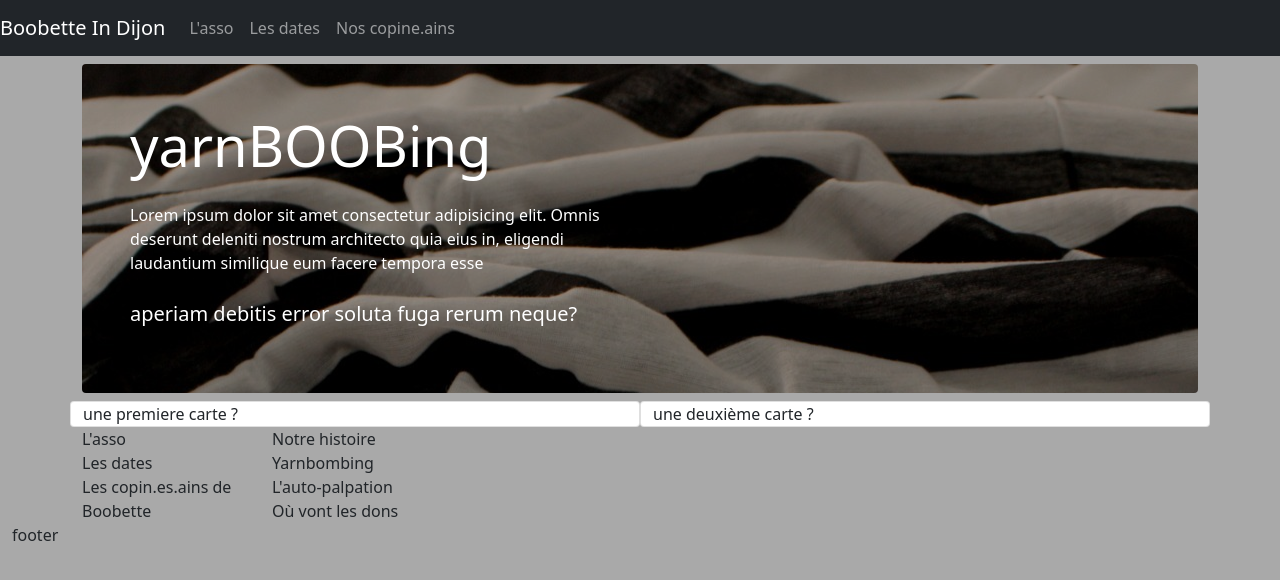
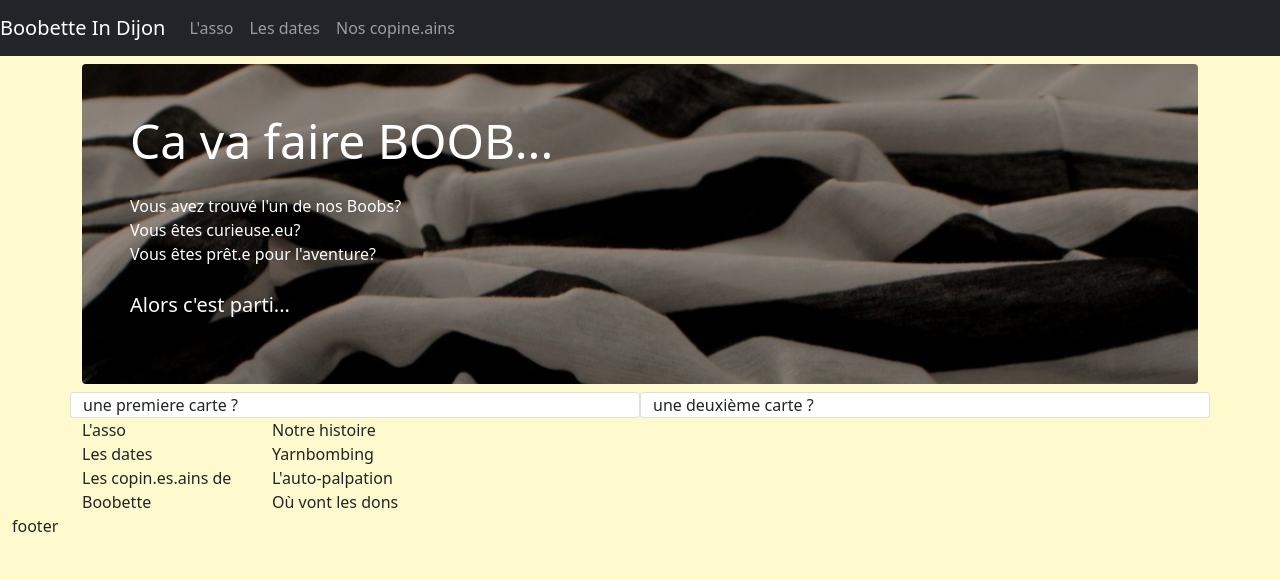
Before and after one commit to ninadala/boobette-in-dijon, a PHP site: page / in a window 1280 px wide. Shown: the top 580 px of the page. Run offline with PHP 8.4, Linux system fonts and the light colour scheme.

Commit message:
quest done

```diff
--- a/index.html
+++ b/index.html
@@ -44,12 +44,12 @@
   <main class="container">
     <div class="p-4 p-md-5 mt-2 mb-2 text-white rounded quest">
       <div class="col-md-6 px-0 rounded">
-        <h1 class="display-4 mt-0">yarnBOOBing</h1>
+        <h1 class="display-5 mt-0">Ca va faire BOOB...</h1>
         <p class="my-4">
-          Lorem ipsum dolor sit amet consectetur adipisicing elit.
-          Omnis deserunt deleniti nostrum architecto quia eius in,
-          eligendi laudantium similique eum facere tempora esse
-          <p class="lead mb-0"> aperiam debitis error soluta fuga rerum neque?</p>
+          Vous avez trouvé l'un de nos Boobs? <br>
+          Vous êtes curieuse.eu? <br>
+          Vous êtes prêt.e pour l'aventure?
+          <p class="lead mb-0">Alors c'est parti...</p>
         </p>
     </div>
 
--- a/style.css
+++ b/style.css
@@ -1,5 +1,5 @@
 body{
-    background-color: darkgrey;
+    background-color:lemonchiffon;
 }
 .quest{
     background-image: linear-gradient(rgba(0, 0, 0, 0.4), rgba(0, 0, 0, 0.4)), url("stripes.jpeg");
```
